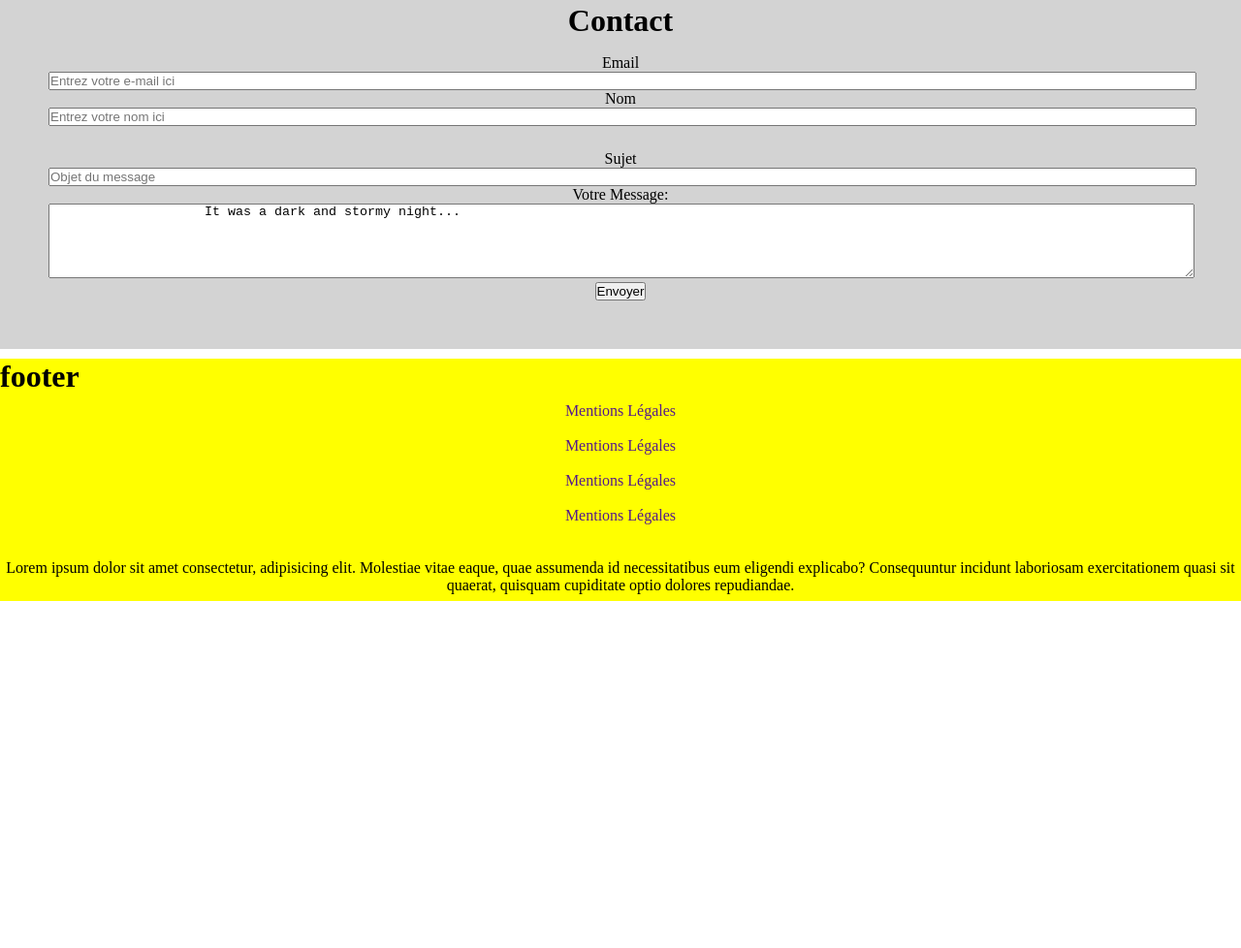
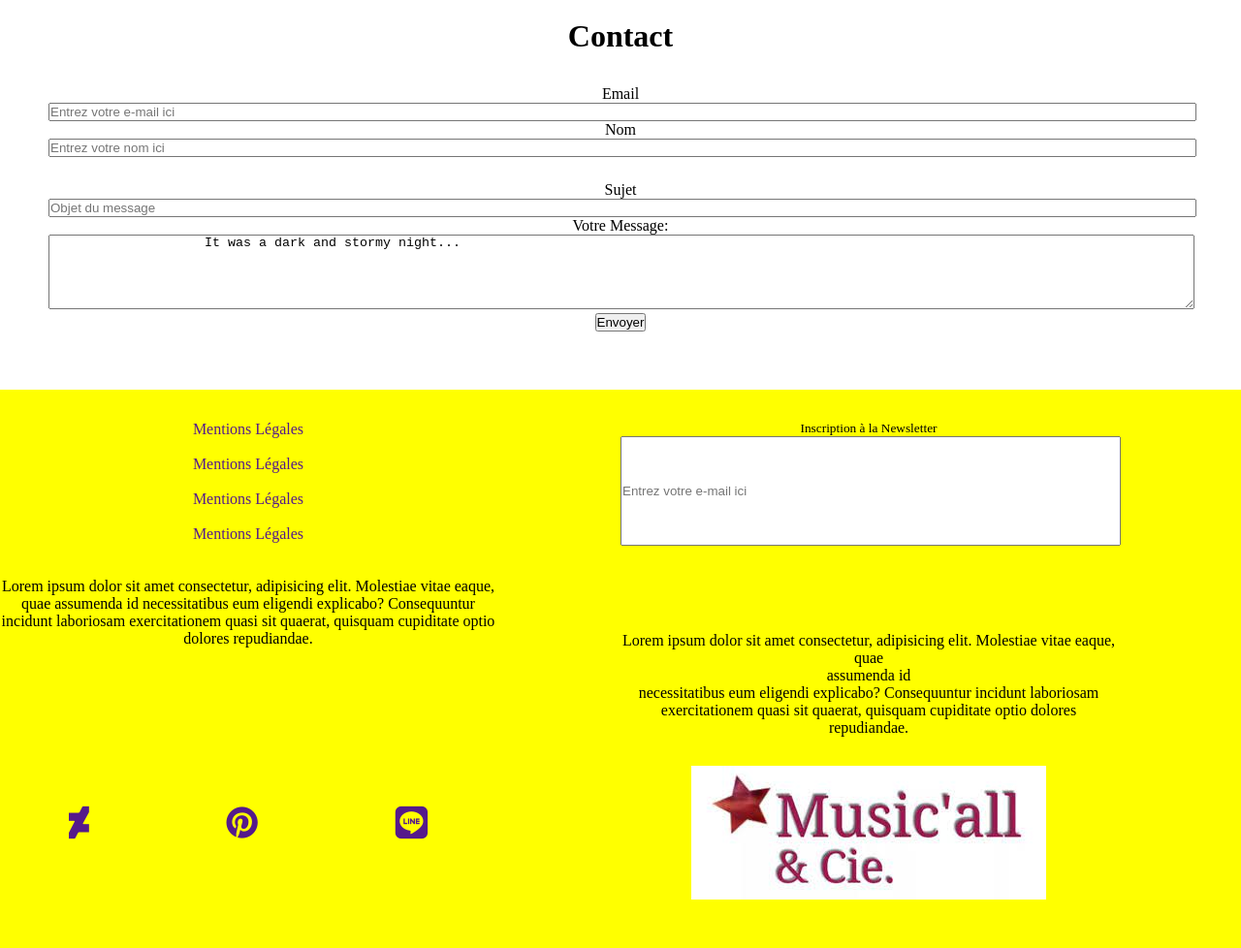
Before and after one commit to mathildabare/Grid-MerryHalloween, a plain HTML site: page index.html in a window 1280 px wide. Shown: the part 1206-2184 px from the top of the page at 97% size. Before the commit the page ends 1826 px from the top, so only its background shows below. Drawn offline with Linux system fonts and the light colour scheme.

Commit message:
Grid-MerryHalloween

```diff
--- a/index.html
+++ b/index.html
@@ -39,7 +39,7 @@
         </div>
 
         <!-- Main -->
-        <div class="main bg-grey">
+        <div class="main bg-lightgrey">
 
             <div class="txt-center mrgb-1">
                 <h1>Projets</h1>
@@ -81,7 +81,7 @@
         </div>
 
         <!-- Contact -->
-        <div class="contact bg-lightgrey">
+        <div class="contact">
 
             <div class="txt-center mrgb-1">
                 <h1>Contact</h1>
@@ -110,9 +110,11 @@
 
         <!-- Footer -->
         <footer class="footer bg-yellow">
-            <h1>footer</h1>
-            <div class="container">
-                <div class="p1 col">
+            <div class="footerGrid mrgt-1">
+
+                <!-- P1 -->
+                <div class="part1">
+                    <div class="para col">
 
                         <li><a href="">Mentions Légales</a></li>
                         <br>
@@ -130,17 +132,60 @@
                             quaerat, quisquam cupiditate optio dolores repudiandae.</p>
 
                     </div>
-                <div class="p1 col">
+                </div>
+
+                <!-- P2 -->
+
+                <div class="part2 newsletter">
+                    <label class="formulaire" for="">Inscription à la Newsletter</label>
+                    <input class="formulaire" type="email" placeholder="Entrez votre e-mail ici">
+                </div>
+
+
+                <!-- P3 -->
+                <div class="part3 allIcons row">
+
+                    <ul class="icons">
+                        <li><a href=""><i class="fab fa-deviantart"></i> </a></li>
+                    </ul>
+                    <ul class="icons">
+                        <li><a href=""><i class="fab fa-pinterest"></i></a></li>
+                    </ul>
+                    <ul class="icons">
+                        <li><a href=""><i class="fab fa-line"></i> </a></li>
+                    </ul>
+
+                </div>
+
+
+
+                <!-- P4 -->
+                <div class="part4">
+                    <div class="asso">
+                        <div class="para">
+                            <p> Lorem ipsum dolor sit amet consectetur, adipisicing elit. Molestiae vitae
+                                eaque, quae
+                                <br>
+                                assumenda id
+                                <br>
+                                necessitatibus eum eligendi explicabo? Consequuntur incidunt laboriosam
+                                exercitationem quasi sit
+                                quaerat, quisquam cupiditate optio dolores repudiandae.
+                            </p>
+                        </div>
+
+                        <div class="img-asso">
+                            <img src="IMGs/asso.png" alt="" class="Asso">
+                        </div>
 
                     </div>
                 </div>
 
 
-
-
+            </div>
         </footer>
     </div>
-    </div>
+
 </body>
 
 </html>
--- a/style.css
+++ b/style.css
@@ -161,13 +161,59 @@
     min-height: 28vh;
 }
 
-.p1 {
-    display: flex;
+
+/*
+ * P2
+ * ** */
+
+.newsletter {
+
+    flex-wrap: wrap;
     align-items: center;
     text-align: center;
-    justify-content: center;
+    font-size: 10pt;
+
 }
 
+/*
+ * P3
+ * ** */
+
+.allIcons {
+    display: flex;
+    justify-content: space-around;
+    align-items: flex-end;
+    font-size: 25pt;
+}
+
+.icons {
+
+    text-align: center;
+    color: solid black;
+
+
+}
+
+
+/*
+ * P4
+ * ** */
+
+.asso{
+    display: flex;
+    flex-direction: column;
+    justify-content: center;
+    align-items: center;
+}
+
+.para {
+text-align: center;
+
+}
+
+.img-asso{
+    padding: 30px;
+}
 
 /*
  * Grid
@@ -176,7 +222,7 @@
 .cont {
     display: grid;
     grid-template-columns: repeat(4, 25vw);
-    grid-template-rows: 7vh auto auto auto 250px;
+    grid-template-rows: 7vh auto auto auto auto;
     grid-template-areas:
         "nav nav nav nav"
         "head head head head"
@@ -184,6 +230,20 @@
         "contact contact contact contact"
         "footer footer footer footer";
     grid-row-gap: 10px;
+}
+
+
+
+
+
+.footerGrid {
+    display: grid;
+    grid-template-columns: 40% 40%;
+    grid-template-rows: 40% 40%;
+    grid-template-areas:
+        "part1 part2"
+        "part3 part4";
+    grid-column-gap: 10%;
 }
 
 
@@ -208,7 +268,19 @@
 }
 
 .mrgb-1 {
-    margin-bottom: 1em;
+    margin-bottom: 2em;
+}
+
+.mrgt-1 {
+    margin-top: 2em;
+}
+
+.mrgl-1 {
+    margin-left: 1em;
+}
+
+.mrgr-1 {
+    margin-right: 1em;
 }
 
 /*
@@ -258,7 +330,7 @@
         min-height: 100vh;
         display: grid;
         grid-template-columns: repeat(4, 25vw);
-        grid-template-rows: 7vh auto auto auto 250px;
+        grid-template-rows: 7vh auto auto auto auto;
         grid-template-areas:
             "nav nav nav nav"
             "head head head head"
@@ -267,8 +339,25 @@
             "footer footer footer footer";
     }
 
+
+    .footerGrid {
+        width: 100%;
+        min-height: 100vh;
+        display: grid;
+        grid-template-columns: 40% 40%;
+        grid-template-rows: 40% 40%;
+        grid-template-areas:
+            "part1 part2"
+            "part3 part4";
+        grid-column-gap: 10%;
+    }
+
+
+
+
     .allCards {
 
         display: flex;
         flex-direction: column;
     }
+}
```
Lines whose indentation alone changed are shown as unchanged.
